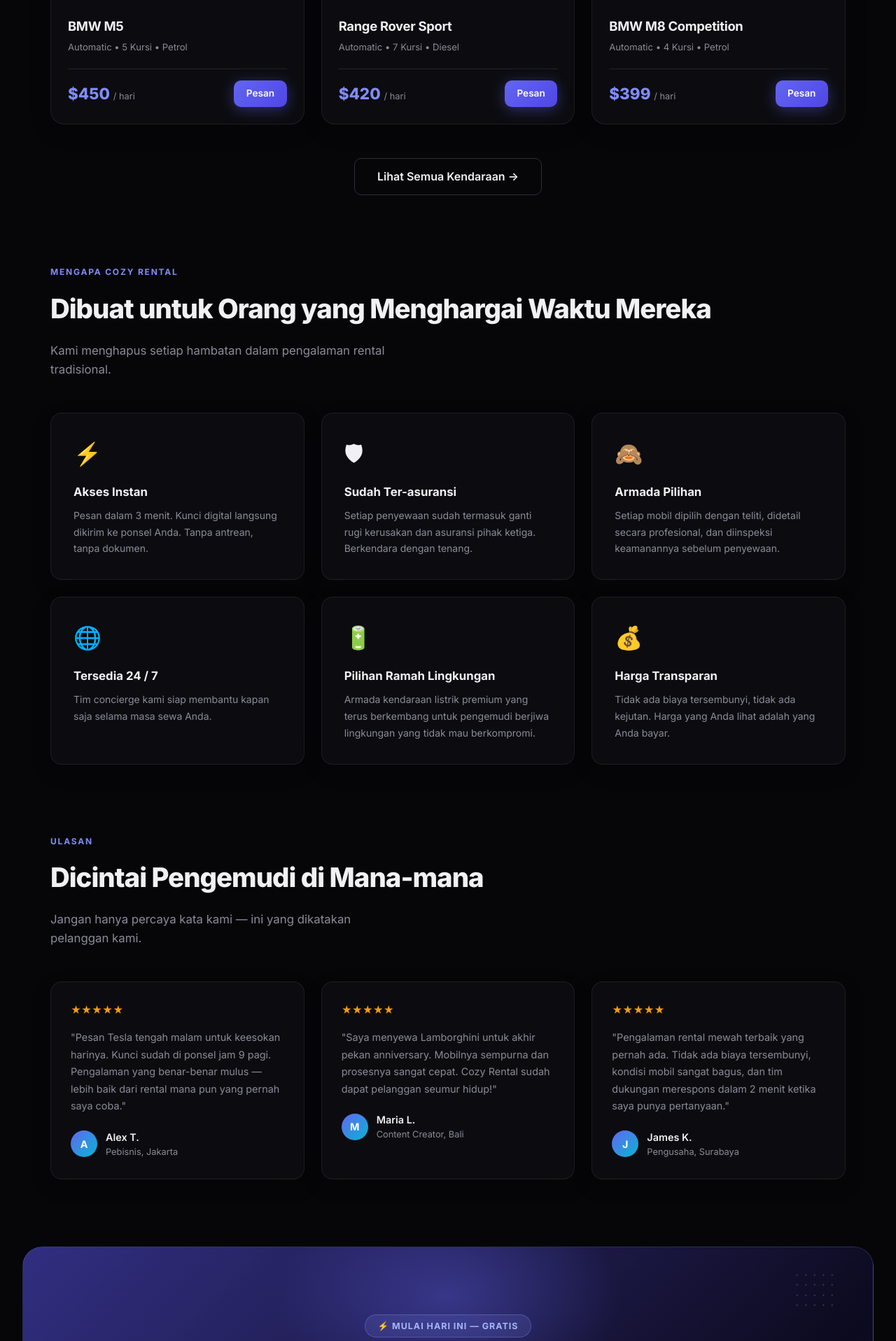
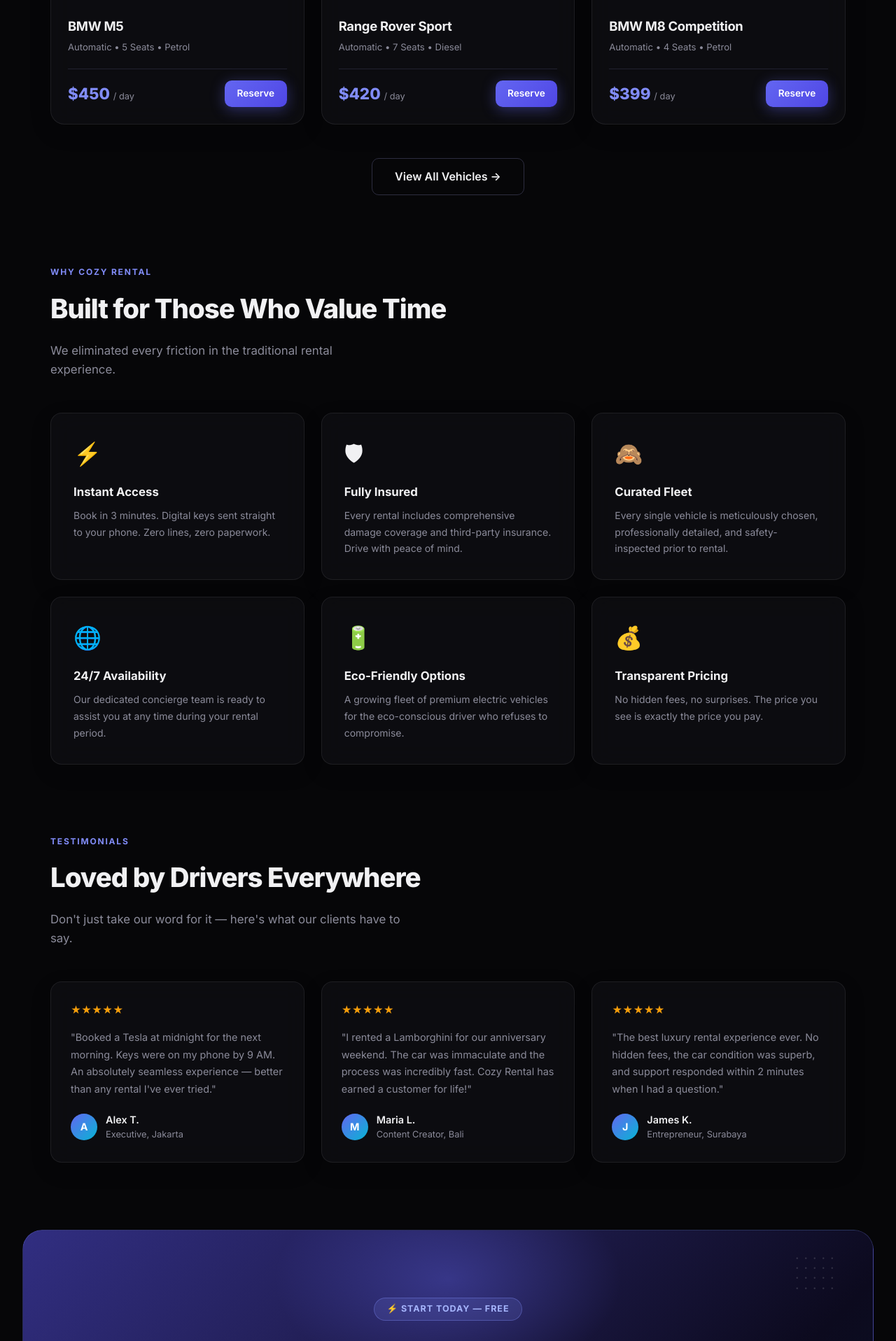
Before and after one commit to DimsDwi/Cozyrental, a PHP site: page / in a window 1280 px wide. Shown: the part 1983-3900 px from the top of the page at 70% size. Run offline with PHP 8.4, Linux system fonts and the light colour scheme; data comes from the database, SQL or seed files in the repository.

Commit message:
style(copywriting): ganti teks beranda dan header ke bahasa inggris agar terkesan lebih premium

```diff
--- a/includes/header.php
+++ b/includes/header.php
@@ -4,8 +4,8 @@
 <head>
   <meta charset="UTF-8">
   <meta name="viewport" content="width=device-width, initial-scale=1.0">
-  <title>Cozy Car Rental | Sewa Kendaraan Mewah Premium</title>
-  <meta name="description" content="Sewa kendaraan mewah dan elektrik premium dengan akses instan, tanpa dokumen, dan layanan kelas dunia.">
+  <title>Cozy Car Rental | Premium Luxury & EV Rentals</title>
+  <meta name="description" content="Rent premium luxury and electric vehicles with instant access, zero paperwork, and world-class service.">
   <link rel="preconnect" href="https://fonts.googleapis.com">
   <link href="https://fonts.googleapis.com/css2?family=Inter:wght@400;500;600;700;800;900&display=swap" rel="stylesheet">
   <link rel="stylesheet" href="/assets/css/style.css">
@@ -17,15 +17,15 @@
   <a href="/index.php" class="logo">Cozy<span>Rental</span></a>
   <nav>
     <ul>
-      <li><a href="/pages/fleet.php">Armada</a></li>
-      <li><a href="/pages/about.php">Tentang</a></li>
-      <li><a href="/pages/contact.php">Kontak</a></li>
+      <li><a href="/pages/fleet.php">Fleet</a></li>
+      <li><a href="/pages/about.php">About</a></li>
+      <li><a href="/pages/contact.php">Contact</a></li>
       <?php if (isLoggedIn()): ?>
         <li><a href="/user/dashboard.php">Dashboard</a></li>
-        <li><a href="/auth/logout.php" class="btn btn-ghost" style="padding:0.45rem 1rem;">Keluar</a></li>
+        <li><a href="/auth/logout.php" class="btn btn-ghost" style="padding:0.45rem 1rem;">Sign Out</a></li>
       <?php else: ?>
-        <li><a href="/auth/login.php" class="btn btn-ghost" style="padding:0.45rem 1rem;">Masuk</a></li>
-        <li><a href="/auth/register.php" class="btn btn-primary" style="padding:0.45rem 1rem;">Mulai</a></li>
+        <li><a href="/auth/login.php" class="btn btn-ghost" style="padding:0.45rem 1rem;">Sign In</a></li>
+        <li><a href="/auth/register.php" class="btn btn-primary" style="padding:0.45rem 1rem;">Get Started</a></li>
       <?php endif; ?>
     </ul>
   </nav>
--- a/index.php
+++ b/index.php
@@ -10,29 +10,29 @@ $cars = $stmt->fetchAll();
 <section class="hero">
   <div class="hero-badge">
     <span class="dot"></span>
-    Kini tersedia 50+ kendaraan mewah &amp; elektrik
+    Now available: 50+ premium & electric vehicles
   </div>
 
   <h1>
-    Kendarai Masa Depan.<br>
-    <span class="gradient-text">Rasakan Kemewahan.</span>
+    Drive the Future.<br>
+    <span class="gradient-text">Experience Luxury.</span>
   </h1>
 
   <p>
-    Dari sedan elektrik elegan hingga supercar bertenaga tinggi — pesan kendaraan impian Anda dalam 3 menit. Tanpa dokumen, kunci langsung di genggaman.
+    From elegant electric sedans to high-performance supercars — book your dream ride in 3 minutes. Zero paperwork, instant digital access.
   </p>
 
   <div class="hero-actions">
     <a href="/pages/fleet.php" class="btn btn-primary" style="font-size:1rem;padding:0.85rem 2rem;">
-      &#9654;&nbsp; Lihat Armada
+      &#9654;&nbsp; Explore Fleet
     </a>
     <a href="/auth/register.php" class="btn btn-ghost" style="font-size:1rem;padding:0.85rem 2rem;">
-      Daftar Gratis
+      Join for Free
     </a>
   </div>
 
   <div class="hero-scroll-hint">
-    <span>Gulir</span>
+    <span>Scroll</span>
     <div class="scroll-line"></div>
   </div>
 </section>
@@ -42,28 +42,28 @@ $cars = $stmt->fetchAll();
   <div class="stats-bar">
     <div class="stat-item">
       <div class="stat-num">50+</div>
-      <div class="stat-label">Kendaraan Premium</div>
+      <div class="stat-label">Premium Vehicles</div>
     </div>
     <div class="stat-item">
       <div class="stat-num">98%</div>
-      <div class="stat-label">Kepuasan Pelanggan</div>
+      <div class="stat-label">Client Satisfaction</div>
     </div>
     <div class="stat-item">
-      <div class="stat-num">3 menit</div>
-      <div class="stat-label">Rata-rata Waktu Booking</div>
+      <div class="stat-num">3 mins</div>
+      <div class="stat-label">Average Booking Time</div>
     </div>
     <div class="stat-item">
       <div class="stat-num">24/7</div>
-      <div class="stat-label">Dukungan Pelanggan</div>
+      <div class="stat-label">Concierge Support</div>
     </div>
   </div>
 </div>
 
 <!-- ── FEATURED FLEET ── -->
 <section class="section">
-  <div class="section-label">Armada Kami</div>
-  <h2>Pilihan Terbaik Minggu Ini</h2>
-  <p class="section-sub">Dipilih dengan cermat, dibersihkan, dan siap dikendarai — pilih dari model paling diminati kami.</p>
+  <div class="section-label">Our Fleet</div>
+  <h2>This Week's Top Picks</h2>
+  <p class="section-sub">Hand-picked, professionally detailed, and ready to drive — choose from our most demanded models.</p>
 
   <div class="grid">
     <?php foreach($cars as $index => $car): ?>
@@ -87,15 +87,15 @@ $cars = $stmt->fetchAll();
           <h3 class="car-title"><?php echo htmlspecialchars($car['brand'] . ' ' . $car['model']); ?></h3>
           <p class="car-meta">
             <?php echo htmlspecialchars(ucfirst(strtolower($car['transmission']))); ?> &bull;
-            <?php echo htmlspecialchars($car['seats']); ?> Kursi &bull;
+            <?php echo htmlspecialchars($car['seats']); ?> Seats &bull;
             <?php echo htmlspecialchars($car['fuel']); ?>
           </p>
           <div class="car-price-row">
             <div class="car-price">
               $<?php echo htmlspecialchars($car['pricePerDay']); ?>
-              <span>/ hari</span>
+              <span>/ day</span>
             </div>
-            <a href="/pages/car.php?id=<?php echo urlencode($car['id']); ?>" class="btn btn-primary" style="padding:0.5rem 1.1rem;font-size:0.85rem;">Pesan</a>
+            <a href="/pages/car.php?id=<?php echo urlencode($car['id']); ?>" class="btn btn-primary" style="padding:0.5rem 1.1rem;font-size:0.85rem;">Reserve</a>
           </div>
         </div>
       </div>
@@ -104,72 +104,72 @@ $cars = $stmt->fetchAll();
 
   <div style="text-align:center;margin-top:3rem;">
     <a href="/pages/fleet.php" class="btn btn-outline" style="font-size:1rem;padding:0.8rem 2rem;">
-      Lihat Semua Kendaraan &rarr;
+      View All Vehicles &rarr;
     </a>
   </div>
 </section>
 
 <!-- ── WHY US ── -->
 <section class="section" id="why-us" style="padding-top:0;">
-  <div class="section-label">Mengapa Cozy Rental</div>
-  <h2>Dibuat untuk Orang yang Menghargai Waktu Mereka</h2>
-  <p class="section-sub">Kami menghapus setiap hambatan dalam pengalaman rental tradisional.</p>
+  <div class="section-label">Why Cozy Rental</div>
+  <h2>Built for Those Who Value Time</h2>
+  <p class="section-sub">We eliminated every friction in the traditional rental experience.</p>
 
   <div class="features-grid">
     <div class="feature-card" data-aos="fade-up" data-aos-delay="0">
       <div class="feature-icon">&#9889;</div>
-      <h4>Akses Instan</h4>
-      <p>Pesan dalam 3 menit. Kunci digital langsung dikirim ke ponsel Anda. Tanpa antrean, tanpa dokumen.</p>
+      <h4>Instant Access</h4>
+      <p>Book in 3 minutes. Digital keys sent straight to your phone. Zero lines, zero paperwork.</p>
     </div>
     <div class="feature-card" data-aos="fade-up" data-aos-delay="100">
       <div class="feature-icon">&#128737;</div>
-      <h4>Sudah Ter-asuransi</h4>
-      <p>Setiap penyewaan sudah termasuk ganti rugi kerusakan dan asuransi pihak ketiga. Berkendara dengan tenang.</p>
+      <h4>Fully Insured</h4>
+      <p>Every rental includes comprehensive damage coverage and third-party insurance. Drive with peace of mind.</p>
     </div>
     <div class="feature-card" data-aos="fade-up" data-aos-delay="200">
       <div class="feature-icon">&#128584;</div>
-      <h4>Armada Pilihan</h4>
-      <p>Setiap mobil dipilih dengan teliti, didetail secara profesional, dan diinspeksi keamanannya sebelum penyewaan.</p>
+      <h4>Curated Fleet</h4>
+      <p>Every single vehicle is meticulously chosen, professionally detailed, and safety-inspected prior to rental.</p>
     </div>
     <div class="feature-card" data-aos="fade-up" data-aos-delay="300">
       <div class="feature-icon">&#127760;</div>
-      <h4>Tersedia 24 / 7</h4>
-      <p>Tim concierge kami siap membantu kapan saja selama masa sewa Anda.</p>
+      <h4>24/7 Availability</h4>
+      <p>Our dedicated concierge team is ready to assist you at any time during your rental period.</p>
     </div>
     <div class="feature-card" data-aos="fade-up" data-aos-delay="400">
       <div class="feature-icon">&#128267;</div>
-      <h4>Pilihan Ramah Lingkungan</h4>
-      <p>Armada kendaraan listrik premium yang terus berkembang untuk pengemudi berjiwa lingkungan yang tidak mau berkompromi.</p>
+      <h4>Eco-Friendly Options</h4>
+      <p>A growing fleet of premium electric vehicles for the eco-conscious driver who refuses to compromise.</p>
     </div>
     <div class="feature-card" data-aos="fade-up" data-aos-delay="500">
       <div class="feature-icon">&#128176;</div>
-      <h4>Harga Transparan</h4>
-      <p>Tidak ada biaya tersembunyi, tidak ada kejutan. Harga yang Anda lihat adalah yang Anda bayar.</p>
+      <h4>Transparent Pricing</h4>
+      <p>No hidden fees, no surprises. The price you see is exactly the price you pay.</p>
     </div>
   </div>
 </section>
 
 <!-- ── TESTIMONIALS ── -->
 <section class="section" id="testimonials" style="padding-top:0;">
-  <div class="section-label">Ulasan</div>
-  <h2>Dicintai Pengemudi di Mana-mana</h2>
-  <p class="section-sub">Jangan hanya percaya kata kami — ini yang dikatakan pelanggan kami.</p>
+  <div class="section-label">Testimonials</div>
+  <h2>Loved by Drivers Everywhere</h2>
+  <p class="section-sub">Don't just take our word for it — here's what our clients have to say.</p>
 
   <div class="testimonials-grid">
     <div class="testimonial-card">
       <div class="stars">&#9733;&#9733;&#9733;&#9733;&#9733;</div>
-      <p>"Pesan Tesla tengah malam untuk keesokan harinya. Kunci sudah di ponsel jam 9 pagi. Pengalaman yang benar-benar mulus — lebih baik dari rental mana pun yang pernah saya coba."</p>
+      <p>"Booked a Tesla at midnight for the next morning. Keys were on my phone by 9 AM. An absolutely seamless experience — better than any rental I've ever tried."</p>
       <div class="testimonial-author">
         <div class="avatar">A</div>
         <div>
           <div class="author-name">Alex T.</div>
-          <div class="author-sub">Pebisnis, Jakarta</div>
+          <div class="author-sub">Executive, Jakarta</div>
         </div>
       </div>
     </div>
     <div class="testimonial-card">
       <div class="stars">&#9733;&#9733;&#9733;&#9733;&#9733;</div>
-      <p>"Saya menyewa Lamborghini untuk akhir pekan anniversary. Mobilnya sempurna dan prosesnya sangat cepat. Cozy Rental sudah dapat pelanggan seumur hidup!"</p>
+      <p>"I rented a Lamborghini for our anniversary weekend. The car was immaculate and the process was incredibly fast. Cozy Rental has earned a customer for life!"</p>
       <div class="testimonial-author">
         <div class="avatar">M</div>
         <div>
@@ -180,12 +180,12 @@ $cars = $stmt->fetchAll();
     </div>
     <div class="testimonial-card">
       <div class="stars">&#9733;&#9733;&#9733;&#9733;&#9733;</div>
-      <p>"Pengalaman rental mewah terbaik yang pernah ada. Tidak ada biaya tersembunyi, kondisi mobil sangat bagus, dan tim dukungan merespons dalam 2 menit ketika saya punya pertanyaan."</p>
+      <p>"The best luxury rental experience ever. No hidden fees, the car condition was superb, and support responded within 2 minutes when I had a question."</p>
       <div class="testimonial-author">
         <div class="avatar">J</div>
         <div>
           <div class="author-name">James K.</div>
-          <div class="author-sub">Pengusaha, Surabaya</div>
+          <div class="author-sub">Entrepreneur, Surabaya</div>
         </div>
       </div>
     </div>
@@ -220,33 +220,33 @@ $cars = $stmt->fetchAll();
     <!-- Content -->
     <div style="position:relative;">
       <span style="display:inline-block;background:rgba(129,140,248,0.15);border:1px solid rgba(129,140,248,0.35);color:#a5b4fc;padding:0.35rem 1.1rem;border-radius:999px;font-size:0.78rem;font-weight:700;letter-spacing:0.08em;text-transform:uppercase;margin-bottom:1.75rem;">
-        &#9889; Mulai Hari Ini &mdash; Gratis
+        &#9889; Start Today &mdash; Free
       </span>
 
       <h2 style="font-size:clamp(2rem,5vw,3.5rem);font-weight:900;letter-spacing:-1.5px;margin-bottom:1rem;line-height:1.1;">
-        Siap Merasakan Pengalaman<br>
-        <span style="background:linear-gradient(135deg,#a5b4fc,#67e8f9);-webkit-background-clip:text;-webkit-text-fill-color:transparent;background-clip:text;">Berkendara Luar Biasa?</span>
+        Ready to Experience<br>
+        <span style="background:linear-gradient(135deg,#a5b4fc,#67e8f9);-webkit-background-clip:text;-webkit-text-fill-color:transparent;background-clip:text;">The Ultimate Drive?</span>
       </h2>
 
       <p style="color:rgba(255,255,255,0.6);font-size:1.1rem;max-width:480px;margin:0 auto 2.75rem;line-height:1.7;">
-        Bergabunglah dengan ribuan pengemudi puas kami. Pesan mobil impian Anda sekarang &mdash; tanpa dokumen, kunci langsung di tangan.
+        Join thousands of satisfied drivers. Book your dream car now &mdash; zero paperwork, keys instantly in your hand.
       </p>
 
       <div style="display:flex;gap:1rem;justify-content:center;flex-wrap:wrap;">
         <a href="/pages/fleet.php" style="display:inline-flex;align-items:center;gap:0.5rem;background:linear-gradient(135deg,#6366f1,#4f46e5);color:white;font-weight:700;font-size:1rem;padding:1rem 2.4rem;border-radius:12px;box-shadow:0 8px 32px rgba(99,102,241,0.5);text-decoration:none;transition:all 0.2s;border:1px solid rgba(255,255,255,0.15);" onmouseover="this.style.transform='translateY(-2px)';this.style.boxShadow='0 12px 40px rgba(99,102,241,0.7)';" onmouseout="this.style.transform='';this.style.boxShadow='0 8px 32px rgba(99,102,241,0.5);'">
-          &#128663; Lihat Armada
+          &#128663; Explore Fleet
         </a>
         <a href="/auth/register.php" style="display:inline-flex;align-items:center;gap:0.5rem;background:rgba(255,255,255,0.1);color:white;font-weight:700;font-size:1rem;padding:1rem 2.4rem;border-radius:12px;backdrop-filter:blur(10px);text-decoration:none;transition:all 0.2s;border:1px solid rgba(255,255,255,0.25);" onmouseover="this.style.background='rgba(255,255,255,0.18)';this.style.transform='translateY(-2px)';" onmouseout="this.style.background='rgba(255,255,255,0.1)';this.style.transform='';">
-          Daftar Gratis &#8594;
+          Join for Free &#8594;
         </a>
       </div>
 
       <div style="display:flex;align-items:center;justify-content:center;gap:2rem;margin-top:2.5rem;flex-wrap:wrap;">
-        <span style="color:rgba(255,255,255,0.45);font-size:0.8rem;">&#10003; Tanpa kartu kredit</span>
+        <span style="color:rgba(255,255,255,0.45);font-size:0.8rem;">&#10003; No credit card needed</span>
         <span style="color:rgba(255,255,255,0.2);">|</span>
-        <span style="color:rgba(255,255,255,0.45);font-size:0.8rem;">&#10003; Batal kapan saja</span>
+        <span style="color:rgba(255,255,255,0.45);font-size:0.8rem;">&#10003; Cancel anytime</span>
         <span style="color:rgba(255,255,255,0.2);">|</span>
-        <span style="color:rgba(255,255,255,0.45);font-size:0.8rem;">&#10003; Dukungan 24/7</span>
+        <span style="color:rgba(255,255,255,0.45);font-size:0.8rem;">&#10003; 24/7 Support</span>
       </div>
     </div>
   </div>
```
